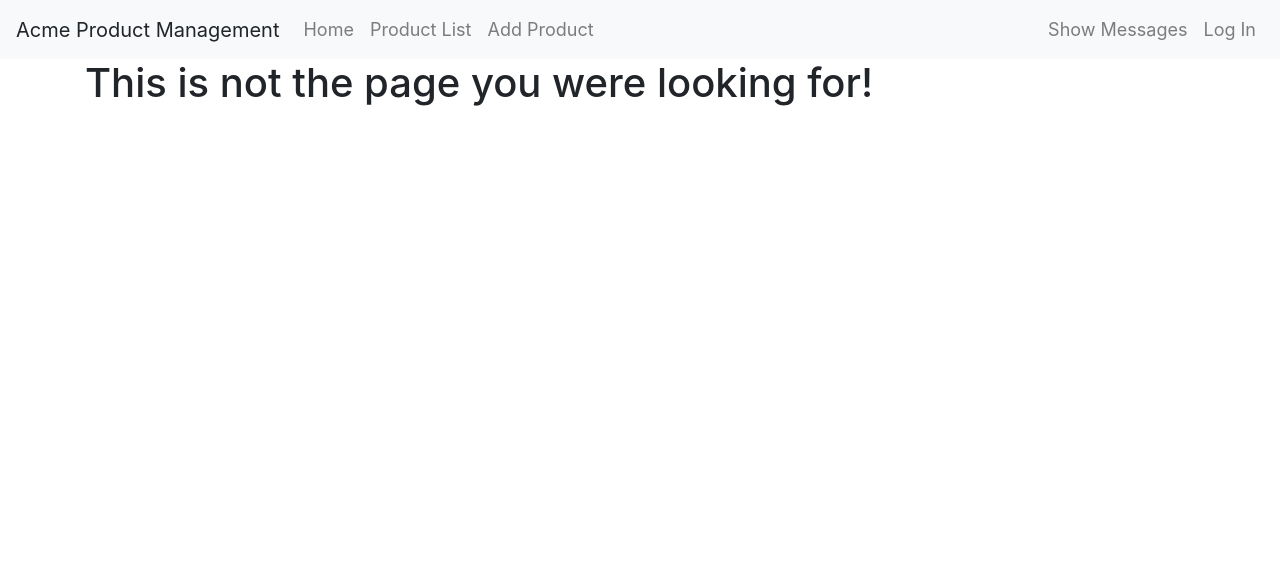
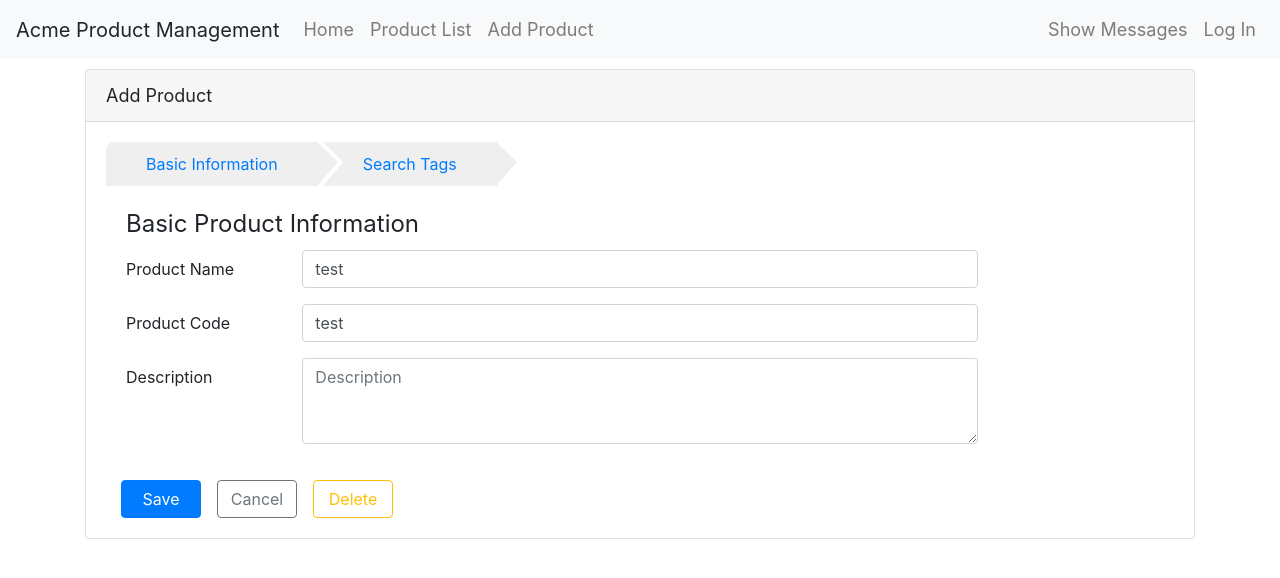
Before and after one commit to stefancostin/ng-routing, an Angular app: page /products/0/edit/info in a window 1280 px wide. Shown: the top 578 px of the page. Built offline with nearby package versions, Linux system fonts and the light colour scheme; what angular-in-memory-web-api would draw is missing.

Commit message:
Add child routes

```diff
--- a/src/app/products/product-edit/product-edit.component.html
+++ b/src/app/products/product-edit/product-edit.component.html
@@ -5,7 +5,38 @@
 
   <div class="card-body"
        *ngIf="product">
-    <form novalidate
+    <div class="wizard">
+      <!-- Relative paths -->
+      <a [routerLink]="['info']">Basic Information</a>
+      <a [routerLink]="['tags']">Search Tags</a>
+
+      <router-outlet></router-outlet>
+
+      <div class="col-md-4">
+        <button class="btn btn-primary mr-3"
+                style="width:80px"
+                type="button"
+                [title]="'Save your entered data'"
+                (click)="saveProduct()">
+          Save
+        </button>
+        <button class="btn btn-outline-secondary mr-3"
+                style="width:80px"
+                type="button"
+                title="Cancel your edits"
+                [routerLink]="['/products']">
+          Cancel
+        </button>
+        <button class="btn btn-outline-warning"
+                style="width:80px"
+                type="button"
+                title="Delete this product"
+                (click)="deleteProduct()">
+          Delete
+        </button>
+      </div>
+    </div>
+    <!-- <form novalidate
           #productForm="ngForm">
 
       <div class="form-group row">
@@ -93,7 +124,7 @@
           </button>
         </div>
       </div>
-    </form>
+    </form> -->
   </div>
 </div>
 
--- a/src/app/products/product.module.ts
+++ b/src/app/products/product.module.ts
@@ -4,6 +4,8 @@ import { RouterModule } from '@angular/router';
 import { ProductListComponent } from './product-list.component';
 import { ProductDetailComponent } from './product-detail.component';
 import { ProductEditComponent } from './product-edit/product-edit.component';
+import { ProductEditInfoComponent } from './product-edit/product-edit-info.component';
+import { ProductEditTagsComponent } from './product-edit/product-edit-tags.component';
 
 import { SharedModule } from '../shared/shared.module';
 import { ProductResolver } from './product-resolver.service';
@@ -13,14 +15,39 @@ import { ProductResolver } from './product-resolver.service';
     SharedModule,
     RouterModule.forChild([
       { path: 'products', component: ProductListComponent },
-      { path: 'products/:id', component: ProductDetailComponent, resolve: { resolvedData: ProductResolver } },
-      { path: 'products/:id/edit', component: ProductEditComponent, resolve: { resolvedData: ProductResolver } },
+      {
+        path: 'products/:id',
+        component: ProductDetailComponent,
+        resolve: { resolvedData: ProductResolver }
+      },
+      {
+        path: 'products/:id/edit',
+        component: ProductEditComponent,
+        resolve: { resolvedData: ProductResolver },
+        children: [
+          {
+            path: '',
+            redirectTo: 'info',
+            pathMatch: 'full'
+          },
+          {
+            path: 'info',
+            component: ProductEditInfoComponent
+          },
+          {
+            path: 'tags',
+            component: ProductEditTagsComponent
+          }
+        ]
+      },
     ])
   ],
   declarations: [
     ProductListComponent,
     ProductDetailComponent,
-    ProductEditComponent
+    ProductEditComponent,
+    ProductEditInfoComponent,
+    ProductEditTagsComponent
   ]
 })
 export class ProductModule { }
```
